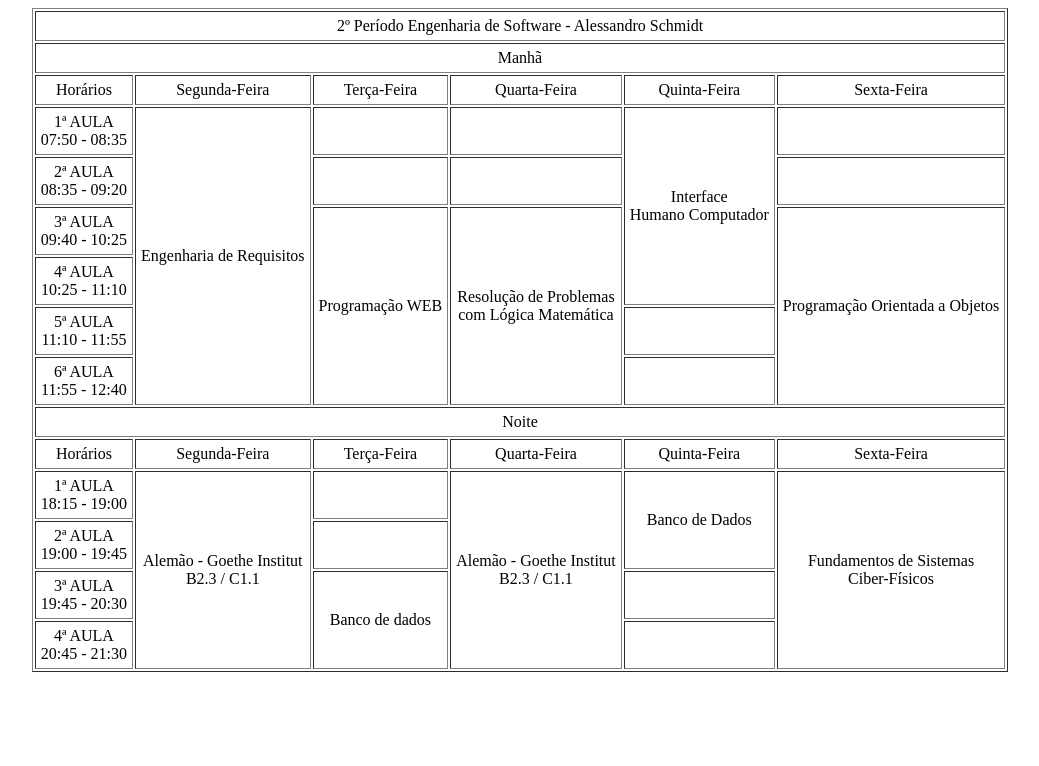
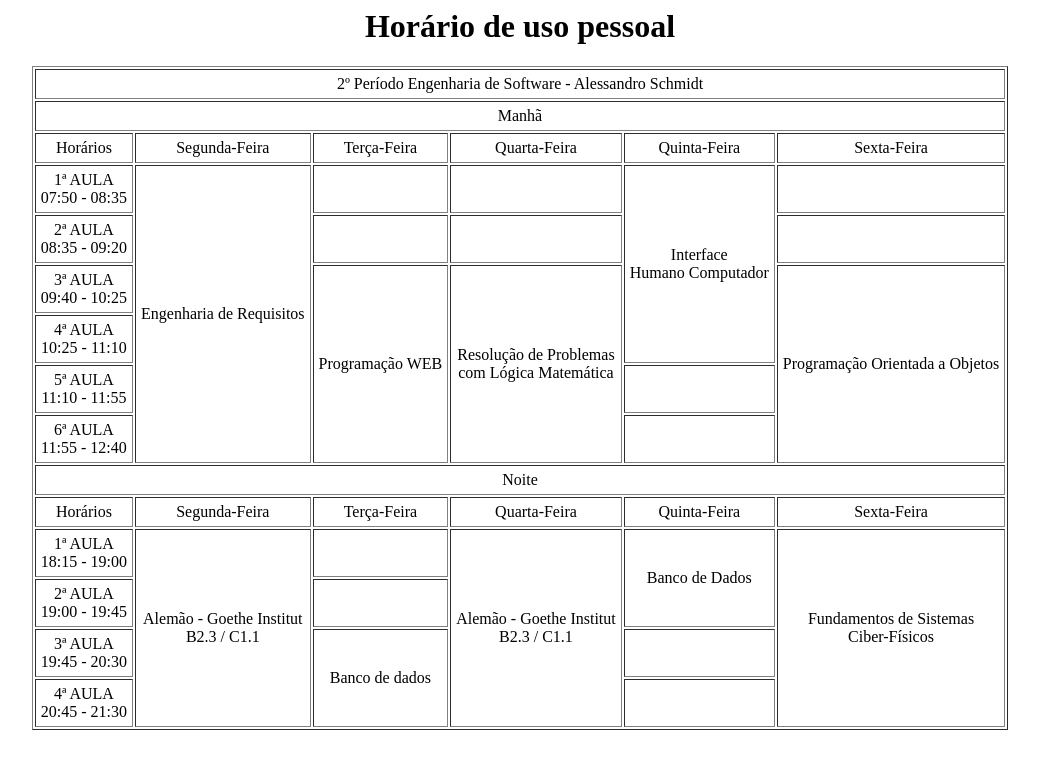
Before and after one commit to Alessandro-Schmidt/Estudo_Pessoal_Programa--o_WEB, a plain HTML site: page horário_das_aulas.html in a window 1280 px wide. Shown: the whole page, without its empty margins (120-1159 px from the left). Drawn offline with Linux system fonts and the light colour scheme.

Commit message:
Title
Adicionei Título

```diff
--- a/horário_das_aulas.html
+++ b/horário_das_aulas.html
@@ -3,6 +3,7 @@
         <title>Horários 2º Semestre</title>
     </head>
     <body>
+        <h1 align="center">Horário de uso pessoal</h1>
         <table border="1" cellpadding="5" align="center">
             <thead align="center">
                 <tr>
```
